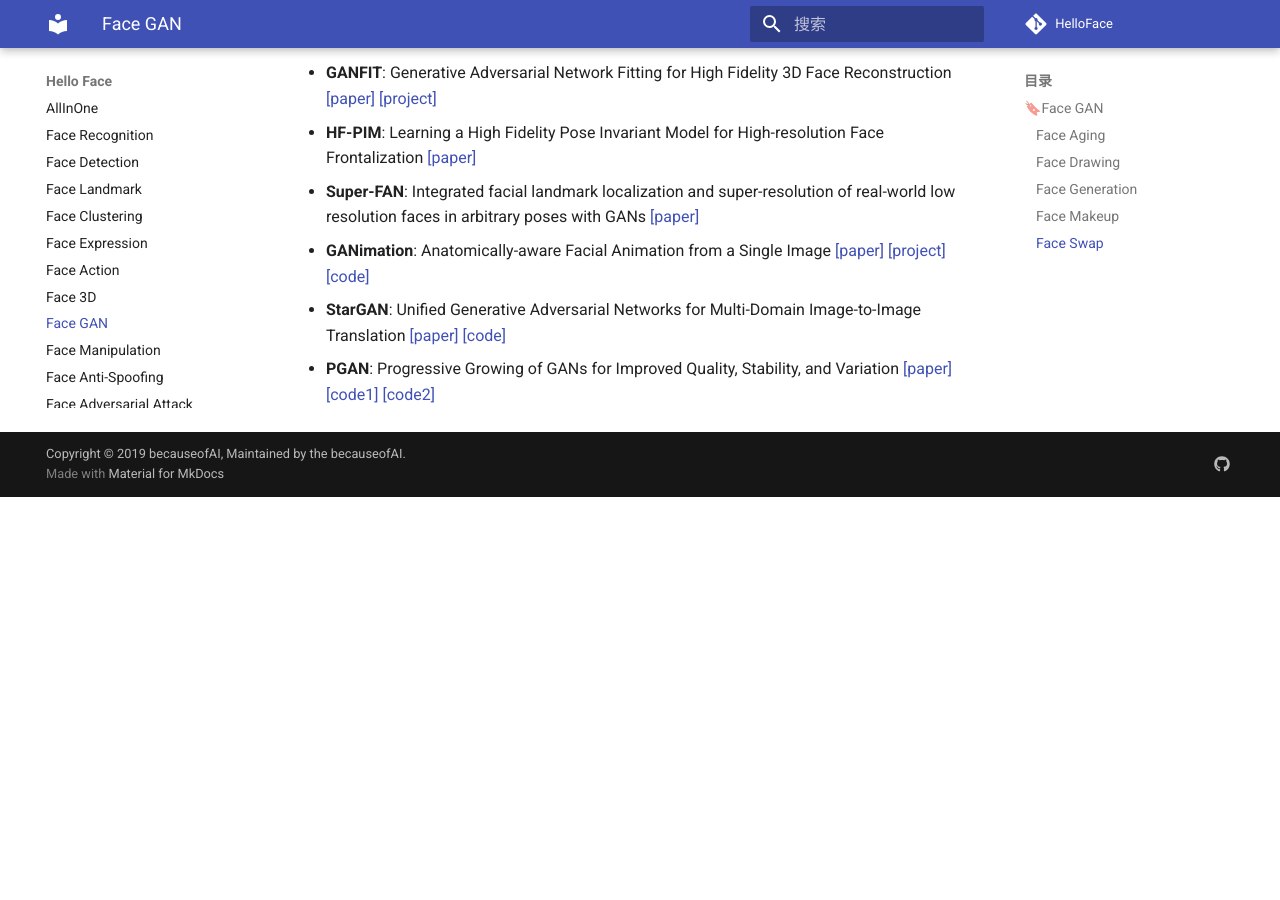
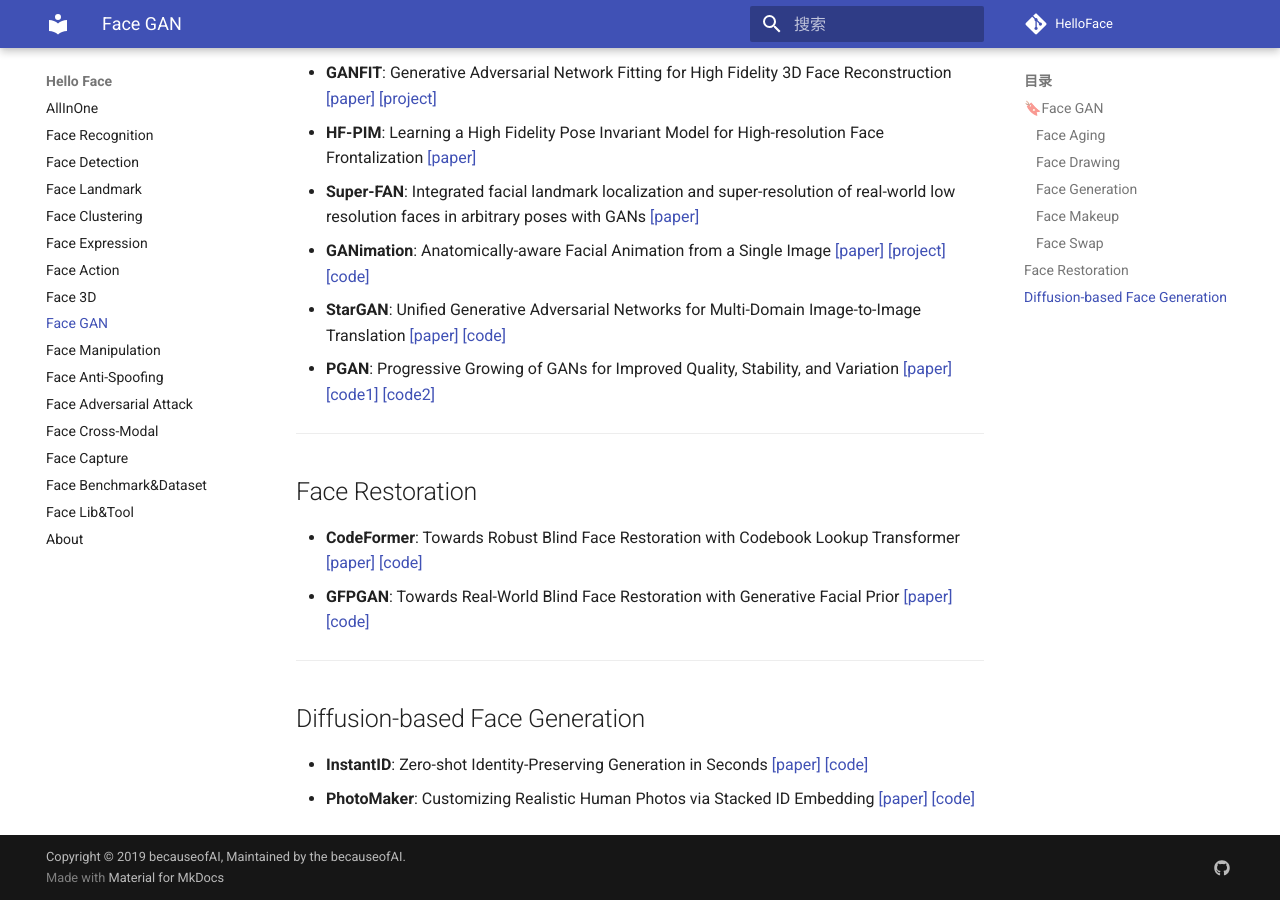
Before and after one commit to becauseofAI/awesome-face, an MkDocs documentation site: the page built from docs/face_gan.md, in a window 1280 px wide and 900 px high, scrolled down 1044 px. Built offline with MkDocs 1.6.1 and Material for MkDocs 9.7.7, drawn with Linux system fonts in a browser that asks for light colours; comment, search, counter and statistics services are not loaded; before the commit the page ends 1541 px from its top, so only the background shows below that.

Commit message:
feat: update SOTA models (2022-2024) for Diffusion, Restoration & Talking Head
- Add 2022-2024 updates section to README.md

- Add AdaFace (CVPR 2022) and EdgeFace (ICCV 2023) to docs/face_recognition.md

- Add Face Restoration and Diffusion-based Face Generation to docs/face_gan.md

- Add Audio-Driven Talking Face & Portrait Animation to docs/face_cross-modal.md

```diff
--- a/docs/face_gan.md
+++ b/docs/face_gan.md
@@ -31,3 +31,13 @@
 [[code]](https://github.com/yunjey/StarGAN "PyTorch")
 - **PGAN**: Progressive Growing of GANs for Improved Quality, Stability, and Variation [[paper]](https://arxiv.org/abs/1710.10196 "ICLR2018")
 [[code1]](https://github.com/tkarras/progressive_growing_of_gans "TensorFlow") [[code2]](https://github.com/github-pengge/PyTorch-progressive_growing_of_gans "PyTorch")
+
+---
+## Face Restoration
+- **CodeFormer**: Towards Robust Blind Face Restoration with Codebook Lookup Transformer [[paper]](https://arxiv.org/abs/2206.11253 "NeurIPS2022") [[code]](https://github.com/sczhou/CodeFormer "PyTorch")
+- **GFPGAN**: Towards Real-World Blind Face Restoration with Generative Facial Prior [[paper]](https://arxiv.org/abs/2101.04061 "CVPR2021") [[code]](https://github.com/TencentARC/GFPGAN "PyTorch")
+
+---
+## Diffusion-based Face Generation
+- **InstantID**: Zero-shot Identity-Preserving Generation in Seconds [[paper]](https://arxiv.org/abs/2401.07519 "arXiv2024") [[code]](https://github.com/InstantID/InstantID "PyTorch")
+- **PhotoMaker**: Customizing Realistic Human Photos via Stacked ID Embedding [[paper]](https://arxiv.org/abs/2312.04461 "CVPR2024") [[code]](https://github.com/TencentARC/PhotoMaker "PyTorch")
```
Also changed, not shown: README.md (+10 -0 lines), docs/face_cross-modal.md (+5 -0 lines), docs/face_recognition.md (+7 -0 lines).
